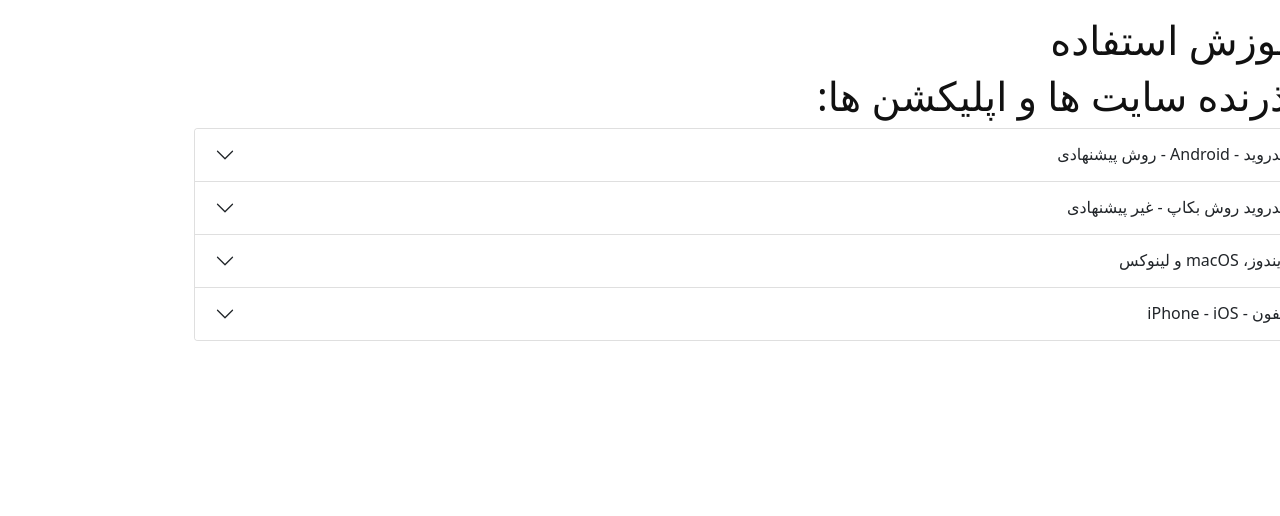
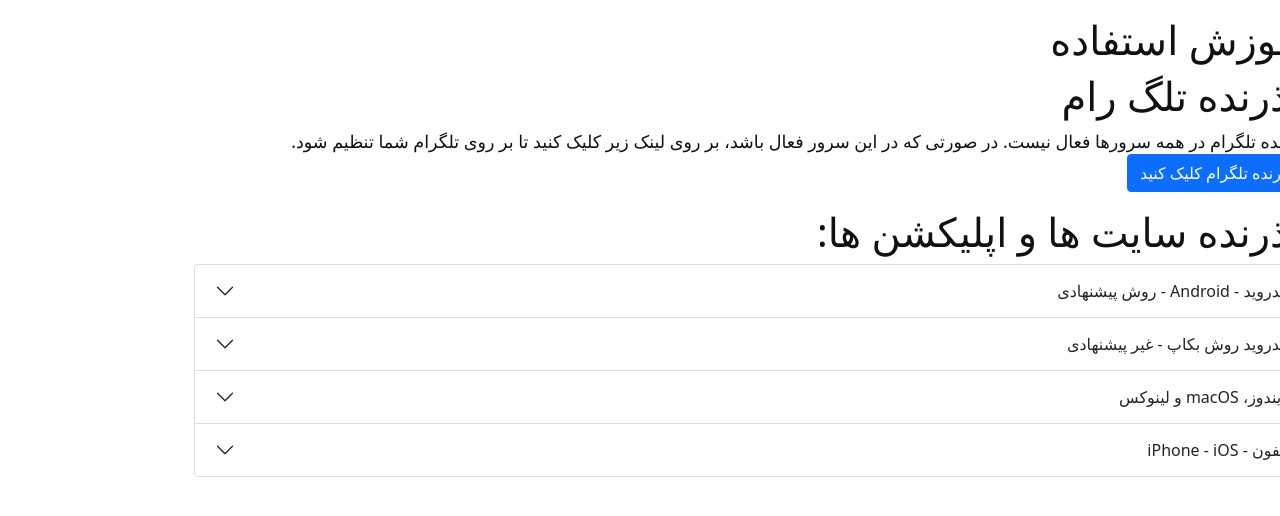
Before and after one commit to hiddify/hiddify.github.io, a Jekyll site: the page built from pages/private_help.md, in a window 1280 px wide. Shown: the top 516 px of the page. Built offline with Jekyll 4.4.1, drawn with Linux system fonts in a browser that asks for light colours; part of the change alters nothing that is shown.

Commit message:
Update private_help.md

```diff
--- a/pages/private_help.md
+++ b/pages/private_help.md
@@ -2,6 +2,10 @@
 title: آموزش استفاده
 layout: no_header
 ---
+
+# گذرنده تلگ رام
+گذرنده تلگرام در همه سرورها فعال نیست. در صورتی که در این سرور فعال باشد، بر روی لینک زیر کلیک کنید تا بر روی تلگرام شما تنظیم شود.
+<a href="tg://proxy?server=serverip&port=443&secret=eeusersecret6d61696c2e676f6f676c652e636f6d" class='btn btn-primary'>گذرنده تلگرام کلیک کنید</a>
 
 
 # گذرنده سایت ها و اپلیکشن ها:
@@ -27,22 +31,22 @@ layout: no_header
 
 <!--         <h3> استفاده هوشمند فقط برای سایت های فیلتر و واتساپ و اینستاگرام</h3>
 
-<a href="clash://install-config?url=https://defaultserverhost/defaultusersecret/clash/lite-meta.yml" class="btn btn-primary">نصب با یک کلیک</a>
-<a href="https://defaultserverhost/defaultusersecret/clash/lite-meta.yml" class="btn btn-success copylink">کپی لینک</a>
+<a href="clash://install-config?url=https://proxyproviderip/usersecret/clash/lite-meta.yml" class="btn btn-primary">نصب با یک کلیک</a>
+<a href="https://proxyproviderip/usersecret/clash/lite-meta.yml" class="btn btn-success copylink">کپی لینک</a>
 
  -->
         <h3>
 استفاده هوشمند فقط برای سایت های خارجی
         </h3>
-<a href="clash://install-config?url=https://defaultserverhost/defaultusersecret/clash/normal.yml" class="btn btn-primary">نصب با یک کلیک</a>
-<a href="https://defaultserverhost/defaultusersecret/clash/normal.yml" class="btn btn-success copylink">کپی لینک</a>
+<a href="clash://install-config?url=https://proxyproviderip/usersecret/clash/normal.yml" class="btn btn-primary">نصب با یک کلیک</a>
+<a href="https://proxyproviderip/usersecret/clash/normal.yml" class="btn btn-success copylink">کپی لینک</a>
 
 
         <h3>
 استفاده  همیشه (کاهش سرعت سایت های داخلی)
         </h3>
-<a href="clash://install-config?url=https://defaultserverhost/defaultusersecret/clash/all.yml" class="btn btn-primary">نصب با یک کلیک</a>
-<a href="https://defaultserverhost/defaultusersecret/clash/all.yml" class="btn btn-success copylink">کپی لینک</a>
+<a href="clash://install-config?url=https://proxyproviderip/usersecret/clash/all.yml" class="btn btn-primary">نصب با یک کلیک</a>
+<a href="https://proxyproviderip/usersecret/clash/all.yml" class="btn btn-success copylink">کپی لینک</a>
 
 <h2> کار با کلش اندروید
         </h2>
@@ -85,12 +89,12 @@ layout: no_header
         </h2>
 ابتدا  بر روی دکمه "نصب با یک کلیک" کلیک کنید و سپس گذرنده را انتخاب و اجرا نمایید.
         <br/>
-<a href="ss://chacha20-ietf-poly1305:defaultusersecret@defaultserverhost:443?plugin=v2ray-plugin%3Bmode%3Dwebsocket%3Bpath%3D%2Fdefaultusersecret%2Fv2ray%2F%3Bhost%3Ddefaultserverhost%3Btls&udp-over-tcp=true#v2ray_defaultserverhost" class="btn btn-primary">نصب کانفیگ 1</a>
-<a href="ss://chacha20-ietf-poly1305:defaultusersecret@defaultserverhost:443?plugin=v2ray-plugin%3Bmode%3Dwebsocket%3Bpath%3D%2Fdefaultusersecret%2Fv2ray%2F%3Bhost%3Ddefaultserverhost%3Btls&udp-over-tcp=true#v2ray_defaultserverhost" class="btn btn-success copylink">کپی لینک</a>
+<a href="ss://chacha20-ietf-poly1305:usersecret@proxyproviderip:443?plugin=v2ray-plugin%3Bmode%3Dwebsocket%3Bpath%3D%2Fusersecret%2Fv2ray%2F%3Bhost%3Dproxyproviderip%3Btls&udp-over-tcp=true#v2ray_proxyproviderip" class="btn btn-primary">نصب کانفیگ 1</a>
+<a href="ss://chacha20-ietf-poly1305:usersecret@proxyproviderip:443?plugin=v2ray-plugin%3Bmode%3Dwebsocket%3Bpath%3D%2Fusersecret%2Fv2ray%2F%3Bhost%3Dproxyproviderip%3Btls&udp-over-tcp=true#v2ray_proxyproviderip" class="btn btn-success copylink">کپی لینک</a>
 <br/>
         <br/>
-<a href="ss://chacha20-ietf-poly1305:defaultusersecret@defaultserverhost:443?plugin=obfs-local%3Bobfs%3Dtls%3Bobfs-host%3Dwww.google.com&udp-over-tcp=true#defaultserverhost" class="btn btn-primary">نصب کانفیگ 2</a>
-<a href="ss://chacha20-ietf-poly1305:defaultusersecret@defaultserverhost:443?plugin=obfs-local%3Bobfs%3Dtls%3Bobfs-host%3Dwww.google.com&udp-over-tcp=true#defaultserverhost" class="btn btn-success copylink">کپی لینک</a>
+<a href="ss://chacha20-ietf-poly1305:usersecret@proxyproviderip:443?plugin=obfs-local%3Bobfs%3Dtls%3Bobfs-host%3Dwww.google.com&udp-over-tcp=true#proxyproviderip" class="btn btn-primary">نصب کانفیگ 2</a>
+<a href="ss://chacha20-ietf-poly1305:usersecret@proxyproviderip:443?plugin=obfs-local%3Bobfs%3Dtls%3Bobfs-host%3Dwww.google.com&udp-over-tcp=true#proxyproviderip" class="btn btn-success copylink">کپی لینک</a>
 
 
 
@@ -128,26 +132,26 @@ layout: no_header
 
 <!--         <h3> استفاده هوشمند  فقط برای سایت های فیل.تر و واتساپ و اینستاگرام</h3>
 
-<a href="clash://install-config?url=https://defaultserverhost/defaultusersecret/clash/lite-meta.yml" class="btn btn-primary">نصب با یک کلیک</a>
-<a href="https://defaultserverhost/defaultusersecret/clash/lite-meta.yml" class="btn btn-success copylink">کپی لینک</a>
+<a href="clash://install-config?url=https://proxyproviderip/usersecret/clash/lite-meta.yml" class="btn btn-primary">نصب با یک کلیک</a>
+<a href="https://proxyproviderip/usersecret/clash/lite-meta.yml" class="btn btn-success copylink">کپی لینک</a>
 
 <h3>استفاده هوشمند از فیلترشکن فقط برای سایت های فیلتر</h3>
 
-<a href="clash://install-config?url=https://defaultserverhost/defaultusersecret/clash/lite.yml" class="btn btn-primary">نصب با یک کلیک</a>
-<a href="https://defaultserverhost/defaultusersecret/clash/lite.yml" class="btn btn-success copylink">کپی لینک</a>
+<a href="clash://install-config?url=https://proxyproviderip/usersecret/clash/lite.yml" class="btn btn-primary">نصب با یک کلیک</a>
+<a href="https://proxyproviderip/usersecret/clash/lite.yml" class="btn btn-success copylink">کپی لینک</a>
  -->
         <h3>
 استفاده هوشمند  فقط برای سایت های خارجی
         </h3>
-<a href="clash://install-config?url=https://defaultserverhost/defaultusersecret/clash/normal.yml" class="btn btn-primary">نصب با یک کلیک</a>
-<a href="https://defaultserverhost/defaultusersecret/clash/normal.yml" class="btn btn-success copylink">کپی لینک</a>
+<a href="clash://install-config?url=https://proxyproviderip/usersecret/clash/normal.yml" class="btn btn-primary">نصب با یک کلیک</a>
+<a href="https://proxyproviderip/usersecret/clash/normal.yml" class="btn btn-success copylink">کپی لینک</a>
 
 
         <h3>
 استفاده  همیشه (کاهش سرعت سایت های داخلی)
         </h3>
-<a href="clash://install-config?url=https://defaultserverhost/defaultusersecret/clash/all.yml" class="btn btn-primary">نصب با یک کلیک</a>
-<a href="https://defaultserverhost/defaultusersecret/clash/all.yml" class="btn btn-success copylink">کپی لینک</a>
+<a href="clash://install-config?url=https://proxyproviderip/usersecret/clash/all.yml" class="btn btn-primary">نصب با یک کلیک</a>
+<a href="https://proxyproviderip/usersecret/clash/all.yml" class="btn btn-success copylink">کپی لینک</a>
 
         <h2>
 ## کار با کلش ویندوز، مک و لینوکس
@@ -177,12 +181,12 @@ layout: no_header
 
 <br/>
 
-<a href="ss://chacha20-ietf-poly1305:defaultusersecret@defaultserverhost:443?plugin=v2ray-plugin%3Bmode%3Dwebsocket%3Bpath%3D%2Fdefaultusersecret%2Fv2ray%2F%3Bhost%3Ddefaultserverhost%3Btls&udp-over-tcp=true#v2ray_defaultserverhost" class="btn btn-primary">نصب کانفیگ 1</a>
-<a href="ss://chacha20-ietf-poly1305:defaultusersecret@defaultserverhost:443?plugin=v2ray-plugin%3Bmode%3Dwebsocket%3Bpath%3D%2Fdefaultusersecret%2Fv2ray%2F%3Bhost%3Ddefaultserverhost%3Btls&udp-over-tcp=true#v2ray_defaultserverhost" class="btn btn-success copylink">کپی لینک</a>
+<a href="ss://chacha20-ietf-poly1305:usersecret@proxyproviderip:443?plugin=v2ray-plugin%3Bmode%3Dwebsocket%3Bpath%3D%2Fusersecret%2Fv2ray%2F%3Bhost%3Dproxyproviderip%3Btls&udp-over-tcp=true#v2ray_proxyproviderip" class="btn btn-primary">نصب کانفیگ 1</a>
+<a href="ss://chacha20-ietf-poly1305:usersecret@proxyproviderip:443?plugin=v2ray-plugin%3Bmode%3Dwebsocket%3Bpath%3D%2Fusersecret%2Fv2ray%2F%3Bhost%3Dproxyproviderip%3Btls&udp-over-tcp=true#v2ray_proxyproviderip" class="btn btn-success copylink">کپی لینک</a>
         <br/>
         <br/>
-<a href="ss://chacha20-ietf-poly1305:defaultusersecret@defaultserverhost:443?plugin=obfs-local%3Bobfs%3Dtls%3Bobfs-host%3Dwww.google.com&udp-over-tcp=true#defaultserverhost" class="btn btn-primary">نصب کانفیگ 2</a>
-<a href="ss://chacha20-ietf-poly1305:defaultusersecret@defaultserverhost:443?plugin=obfs-local%3Bobfs%3Dtls%3Bobfs-host%3Dwww.google.com&udp-over-tcp=true#defaultserverhost" class="btn btn-success copylink">کپی لینک</a>
+<a href="ss://chacha20-ietf-poly1305:usersecret@proxyproviderip:443?plugin=obfs-local%3Bobfs%3Dtls%3Bobfs-host%3Dwww.google.com&udp-over-tcp=true#proxyproviderip" class="btn btn-primary">نصب کانفیگ 2</a>
+<a href="ss://chacha20-ietf-poly1305:usersecret@proxyproviderip:443?plugin=obfs-local%3Bobfs%3Dtls%3Bobfs-host%3Dwww.google.com&udp-over-tcp=true#proxyproviderip" class="btn btn-success copylink">کپی لینک</a>
 
         {% include figure.html img="ios_shadow.gif" alt="How to use v2 ray for iOS" caption="How to use clash for iOS" %}
       </div>
@@ -201,16 +205,16 @@ layout: no_header
   host=document.location.host;
   codes=document.getElementsByTagName('code');
   for (i=0; i<codes.length;i++){
-    codes[i].innerHTML=codes[i].innerHTML.replaceAll('defaultusersecret',secret);
-    codes[i].innerHTML=codes[i].innerHTML.replaceAll('defaultserverhost',host);
+    codes[i].innerHTML=codes[i].innerHTML.replaceAll('usersecret',secret);
+    codes[i].innerHTML=codes[i].innerHTML.replaceAll('proxyproviderip',host);
   }
 
   as=document.getElementsByTagName('a');
   for (i=0; i<as.length;i++){
-    as[i].href=as[i].href.replaceAll('defaultusersecret',secret);
-    as[i].href=as[i].href.replaceAll('defaultserverhost',host);
-    as[i].innerHTML=as[i].innerHTML.replaceAll('defaultusersecret',secret);
-    as[i].innerHTML=as[i].innerHTML.replaceAll('defaultserverhost',host);
+    as[i].href=as[i].href.replaceAll('usersecret',secret);
+    as[i].href=as[i].href.replaceAll('proxyproviderip',host);
+    as[i].innerHTML=as[i].innerHTML.replaceAll('usersecret',secret);
+    as[i].innerHTML=as[i].innerHTML.replaceAll('proxyproviderip',host);
   }
 
   copy_links=document.getElementsByClassName('copylink');
```
